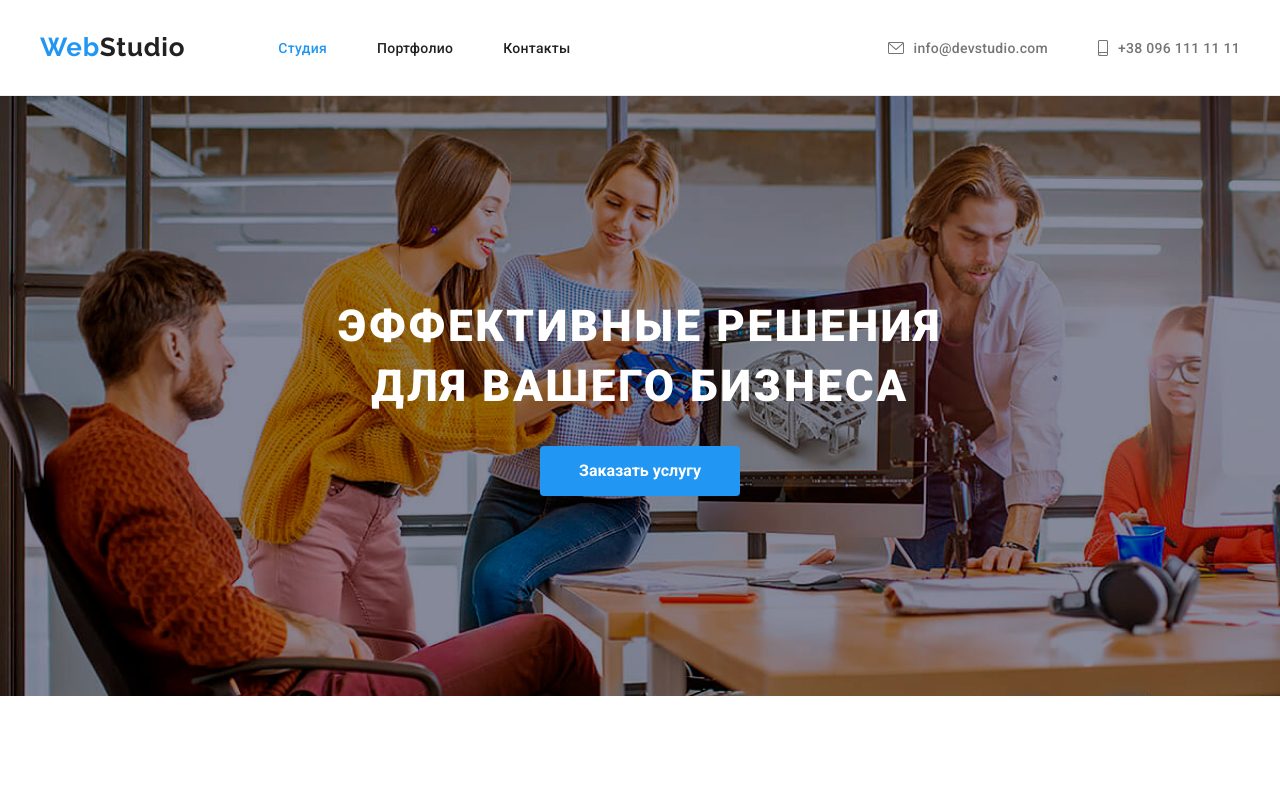
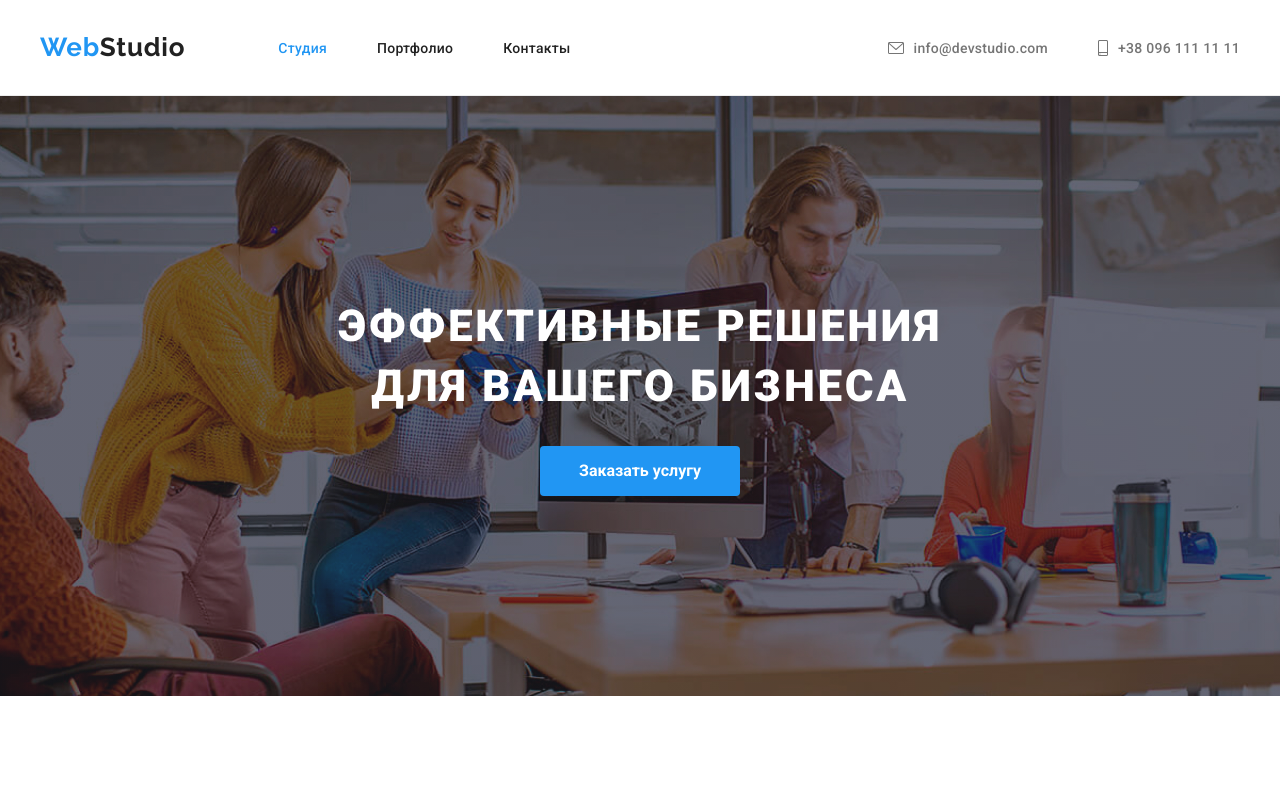
Before and after one commit to Yana-Grechka/goit-markup-hw-04, a plain HTML site: page index.html in a window 1280 px wide. Shown: the top 787 px of the page. Drawn offline with nearby package versions, Linux system fonts and the light colour scheme.

Commit message:
сделано оформление иконок,фона, тени

```diff
--- a/css/styles.css
+++ b/css/styles.css
@@ -116,9 +116,18 @@ header {
 
 .geroy {
   padding: 200px 0px;
+  margin-left: auto;
+  margin-right: auto;
+  max-width: 1600px;
+  background-size: cover;
   background-position: center;
   background-repeat: no-repeat;
-  background: var(--hero) url(../images/hero.jpg);
+  background-image: linear-gradient(
+      to right,
+      rgba(47, 48, 58, 0.4),
+      rgba(47, 48, 58, 0.4)
+    ),
+    url(../images/hero.jpg);
 }
 
 .team-list {
```
